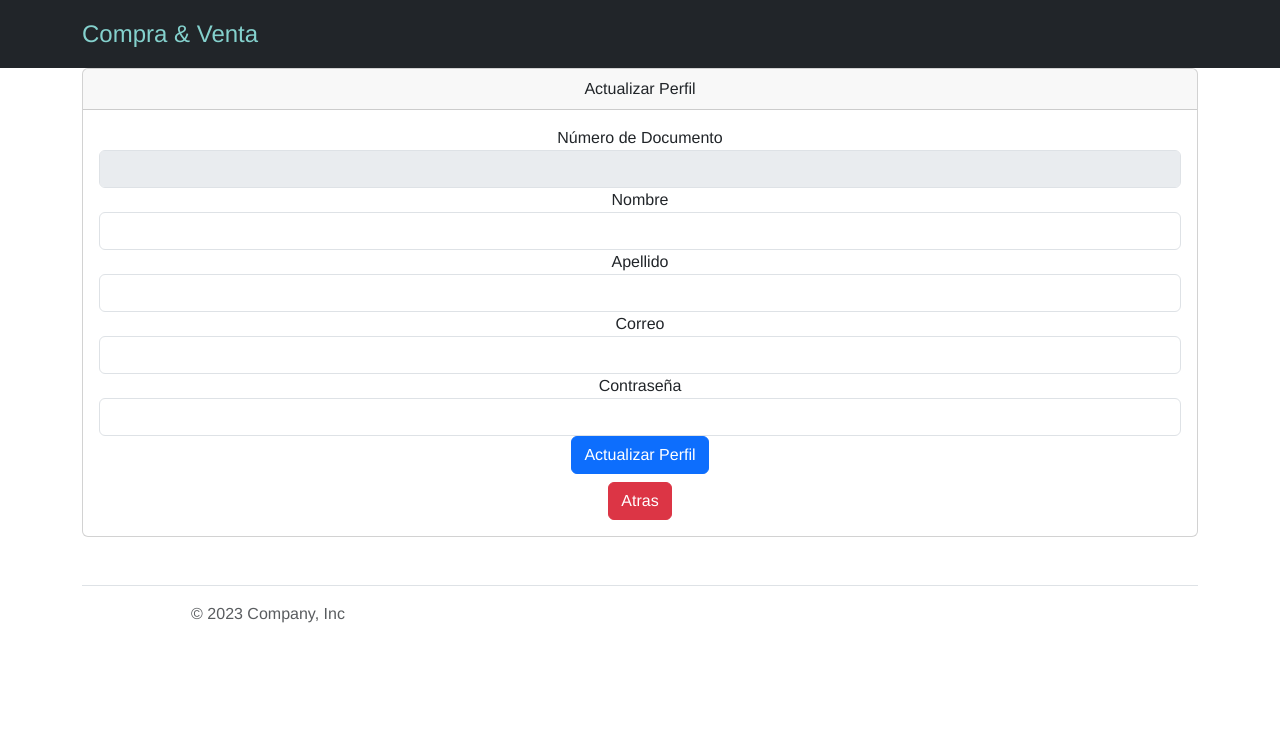
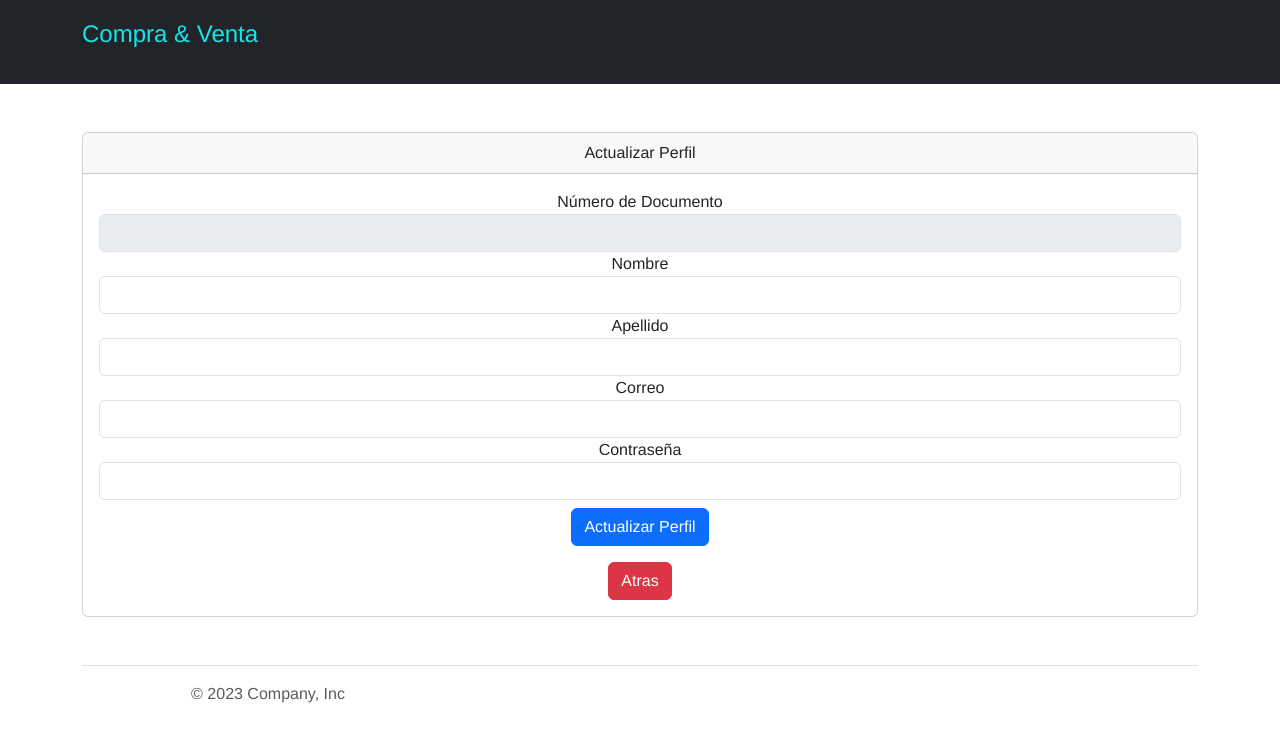
Before and after one commit to linamatiz/FrontendVue, a Vue app: page /perfil in a window 1280 px wide. Shown: the top 742 px of the page. Built offline with nearby package versions, Linux system fonts and the light colour scheme.

Commit message:
arreglos

```diff
--- a/src/views/PerfilView.vue
+++ b/src/views/PerfilView.vue
@@ -2,7 +2,7 @@
     <header class="p-3 text-bg-dark">
         <div class="container">
             <div class="d-flex flex-wrap align-items-center justify-content-center justify-content-lg-start">
-                <a href="/" class="d-flex align-items-center mb-1 mb-md-0 me-md-auto link-body-emphasis text-decoration-none">
+                <a href="/" class="d-flex align-items-center mb-1 mb-md-3 me-md-auto link-body-emphasis  text-decoration-none">
                     <span class="fs-4">Compra & Venta</span>
                         </a>
             </div>
@@ -15,7 +15,7 @@
         <!-- actualizar datos pefil"
 
         </div> -->
-        <div class="col-md-19">
+        <div class="col-md-19 mt-5">
             <div class="card">
                 <div class="card-header">Actualizar Perfil</div>
                     <div class="card-body">
@@ -42,11 +42,11 @@
                             </div>
 
 
-                            <button type="submit" class="btn btn-primary">Actualizar Perfil</button>
+                            <button type="submit" class="btn btn-primary mt-2">Actualizar Perfil</button>
                         </form>
 
                         <router-link to="/home" style="text-decoration: none">
-                            <button class="btn btn-danger mt-2">Atras</button>
+                            <button class="btn btn-danger mt-3">Atras</button>
                         </router-link>
                     </div>
                 </div>
@@ -102,9 +102,9 @@ export default {
 <!-- Add "scoped" attribute to limit CSS to this component only -->
 <style scoped>
 .fs-4{
-    color: rgb(132, 209, 205); /* Establecer el color del texto */
+    color: rgb(20, 230, 233); /* Establecer el color del texto */
     text-align: center; /* Centrar el texto horizontalmente */
-    font-size: 29px; /* Establecer el tamaño del texto en 29px */
+    font-size: 49px; /* Establecer el tamaño del texto en 29px */
 
 }
 
--- a/src/views/RegistroView.vue
+++ b/src/views/RegistroView.vue
@@ -8,7 +8,7 @@
         <ul class="nav col-12 col-lg-auto me-lg-auto mb-2 justify-content-center mb-md-0">
           <li>
             <router-link to="/welcome" style="text-decoration: none">
-              <a class="nav-link px-2 text-secondary rounded btn btn-warning" style="color: white !important; border: 1px solid; width: 150px; height: 50px;">
+              <a class="nav-link px-2 text-secondary rounded btn btn-warning" style="color: white !important; border: 1px solid; width: 150px; height: 50px ;">
                 Inicio
               </a>
             </router-link>
@@ -18,7 +18,7 @@
 
       <div class="text-end end-0 position-absolute">
         <router-link to="/login" style="text-decoration: none; color: white;">
-          <button type="button" class="btn btn-warning text-dark" style="background-color: white; border-color: transparent; margin-top: -85px; border: 2px solid; width: 150px; height: 50px;">
+          <button type="button" class="btn btn-warning text-dark" style="background-color: white; border-color: transparent; margin-top: -75px; border: 2px solid; width: 150px; height: 50px;">
             Inicia Sesión
           </button>
         </router-link>
@@ -27,9 +27,9 @@
   </header>
 
   <div class="containerPrincipal">
-    <div class="container mt-5">
+    <div class="container mt-3">
       <div class="row justify-content-center">
-        <div class="col-md-6">
+        <div class="col-md-5">
           <div class="card">
             <div class="card-body">
               <form @submit.prevent="crearUsuario">
@@ -75,9 +75,6 @@
     <div class="container mt-5">
       <footer class="d-flex flex-wrap justify-content-between align-items-center py-3 my-4 border-top">
         <p class="col-md-4 mb-0 text-body-secondary">&copy; 2023 Company, Inc</p>
-        <ul class="nav col-md-4 justify-content-end">
-          <li><a class="nav-link px-2 text-secondary" style="color: black !important;">¿Quiénes somos?</a></li>
-        </ul>
       </footer>
     </div>
   </div>
@@ -160,4 +157,7 @@ header {
 .nav-link {
   background: linear-gradient(500deg, #c4c4c4, #828788);
 }
+.btnbtn-warningtext-dark{
+margin-right: 40px;
+}
 </style>
```
